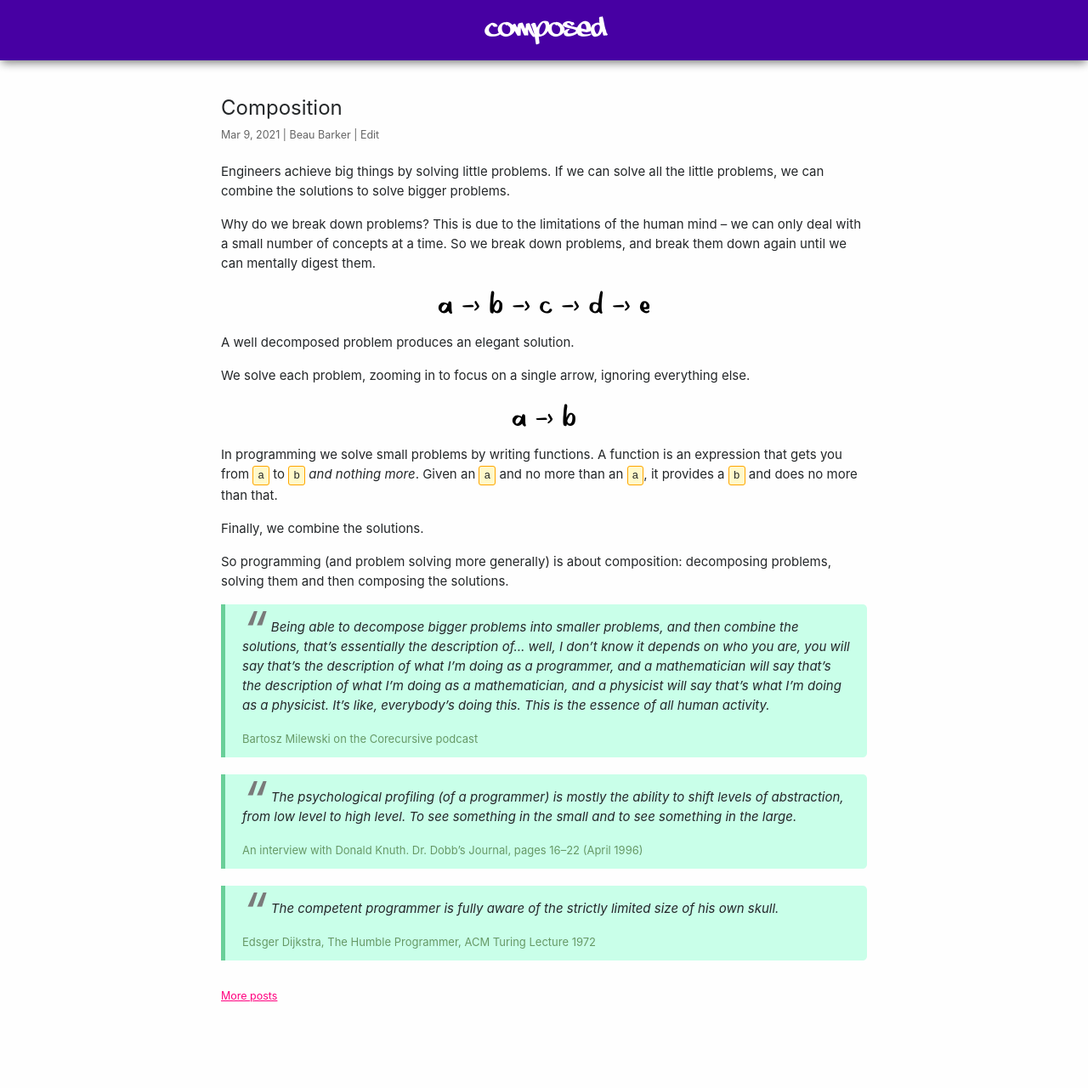
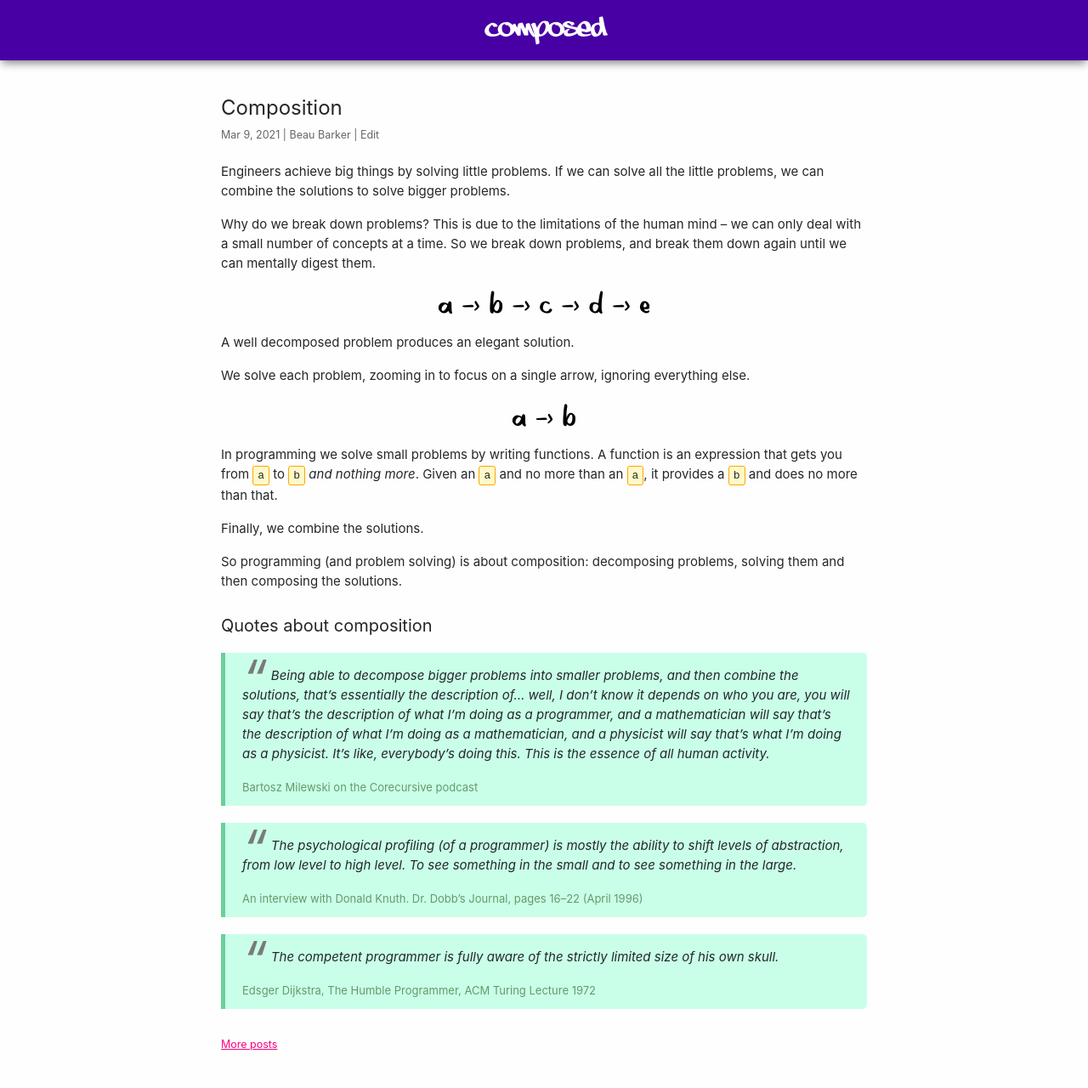
Before and after one commit to explodinglabs/explodinglabs.github.io, a Jekyll site: the page built from _posts/2021-03-09-composition.markdown, in a window 1280 px wide. Shown: the whole page at 85% size. Built offline with Jekyll 4.4.1, drawn with Linux system fonts in a browser that asks for light colours; before the commit the page ends 1223 px from its top, so only the background shows below that.

Commit message:
Adjust composition post

```diff
--- a/_posts/2021-03-09-composition.markdown
+++ b/_posts/2021-03-09-composition.markdown
@@ -29,8 +29,10 @@ no more than an `a`, it provides a `b` and does no more than that.
 
 Finally, we combine the solutions.
 
-So programming (and problem solving more generally) is about composition:
-decomposing problems, solving them and then composing the solutions.
+So programming (and problem solving) is about composition: decomposing
+problems, solving them and then composing the solutions.
+
+## Quotes about composition
 
 > Being able to decompose bigger problems into smaller problems, and then
 > combine the solutions, that’s essentially the description of... well, I don’t
```
